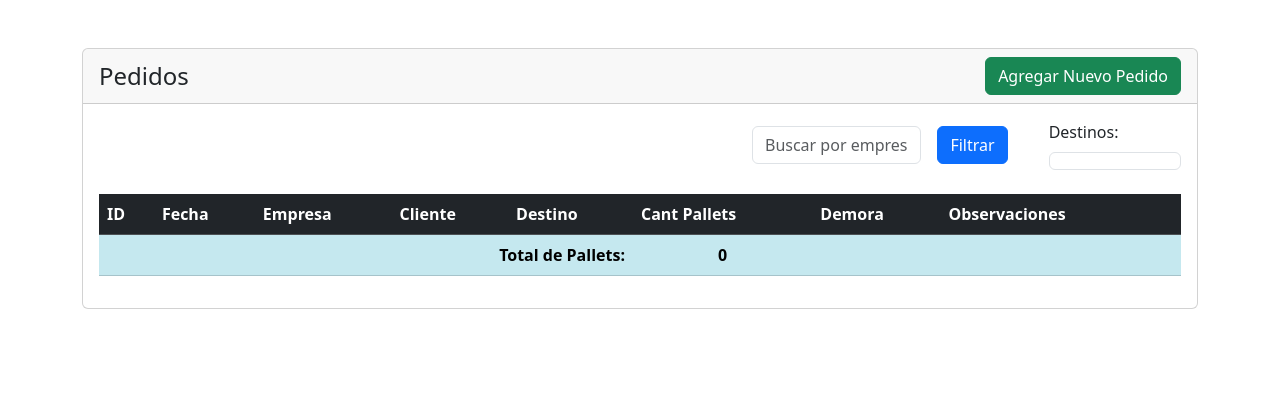
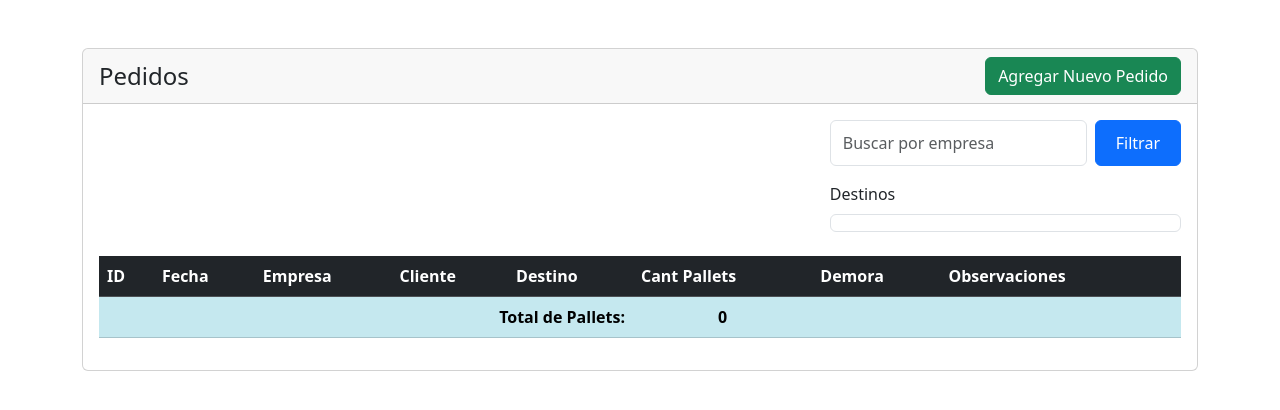
Before and after one commit to MauricioUrban/Satur, a Django app: page /pedido/pedidos/ in a window 1280 px wide. Shown: the part 56-466 px from the top of the page. Run offline with Django 5.2, Linux system fonts and the light colour scheme; data that the repository does not hold is empty.

Commit message:
Feat: cambiar estructura de chekbox de Destinos

```diff
--- a/sistema/pedido/templates/pedidos/index.html
+++ b/sistema/pedido/templates/pedidos/index.html
@@ -10,24 +10,20 @@
     </div>
     <div class="card-body">
         <div class="d-flex justify-content-end">
-            <form method="GET" class="row g-3 align-items-center mb-4">
-                <div class="col-md-5">
+            <form method="GET" class="d-flex flex-column gap-3 mb-4">
+                <div class="d-flex gap-2">
                     <input type="text" name="filtro_empresa" value="{{ filtro_empresa }}" class="form-control"
                         placeholder="Buscar por empresa">
+                    <button type="submit" class="btn btn-primary" style="padding: 10px 20px;">Filtrar</button>
                 </div>
-                <div class="col-md-3">
-                    <button type="submit" class="btn btn-primary">Filtrar</button>
-                </div>
-                <div class="col-md-4">
-                    <label class="form-label">Destinos:</label>
-                    <div class="border rounded p-2">
+                <div>
+                    <label class="form-label">Destinos</label>
+                    <div class="border rounded p-2 d-flex flex-wrap gap-2">
                         {% for destino in destinos_disponibles %}
                         <div class="form-check">
                             <input class="form-check-input" type="checkbox" name="filtro_destinos" value="{{ destino }}"
                                 {% if destino in filtro_destinos %}checked{% endif %}>
-                            <label class="form-check-label">
-                                {{ destino }}
-                            </label>
+                            <label class="form-check-label">{{ destino }}</label>
                         </div>
                         {% endfor %}
                     </div>
```
